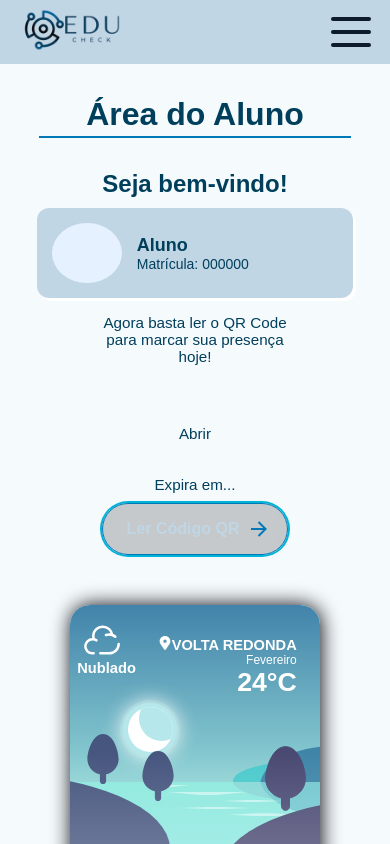
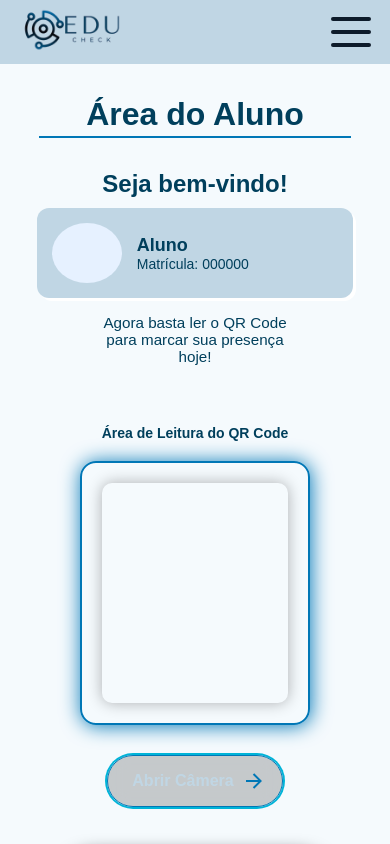
Before and after one commit to AndrewLPimenta/edu-check-front, a React (Create React App) app: page /OnlyPage in a window 390 px wide. Built offline with nearby package versions, Linux system fonts and the light colour scheme.

Commit message:
adicionando biblioteca de leitura de QRCode

```diff
--- a/package.json
+++ b/package.json
@@ -7,6 +7,7 @@
     "@testing-library/jest-dom": "^6.6.3",
     "@testing-library/react": "^16.2.0",
     "@testing-library/user-event": "^13.5.0",
+    "html5-qrcode": "^2.3.8",
     "react": "^19.0.0",
     "react-calendar": "^5.1.0",
     "react-dom": "^19.0.0",
--- a/src/components/Footer.jsx
+++ b/src/components/Footer.jsx
@@ -19,7 +19,7 @@ export default function Footer() {
             </div>
             <div className='footer-itemns'>
                 <h3>Política de Privacidade</h3>
-                <p>Nós valorizamos a sua privacidade e estamos comprometidos em proteger suas informações pessoais. Esta política descreve como coletamos, usamos e protegemos seus dados. Ao usar nosso site, você concorda com as práticas descritas nesta política.</p>
+                <p>Nós valorizamos a sua privacidade e estamos comprometidos em proteger suas informações pessoais. </p>
                 <ul>
                     <li><Link to="/">Leia nossa Política de Privacidade completa</Link></li>
                 </ul>
--- a/src/components/Presents.jsx
+++ b/src/components/Presents.jsx
@@ -1,5 +1,6 @@
 import React from 'react';
-import ".././styles/userPages.css";
+import "../styles/componentsUnity.css";
+
 const Presents = ({ students = [{ id: 1, name: 'Ninguém', registration: '000000', photo: 'https://via.placeholder.com/50' }] }) => {
   return (
     <div>
--- a/src/components/QRCodeScanner.jsx
+++ b/src/components/QRCodeScanner.jsx
@@ -0,0 +1,49 @@
+import React, { useState, useEffect } from "react";
+import { Html5QrcodeScanner } from "html5-qrcode";
+import "../styles/qr.css";
+
+const QRCodeScanner = ({ scanning, setScanResult }) => {
+    const [scanner, setScanner] = useState(null); // Estado para armazenar o scanner
+
+    useEffect(() => {
+        if (scanning) {
+            // Inicializar o scanner somente quando scanning for true
+            const newScanner = new Html5QrcodeScanner(
+                "reader",
+                { fps: 10, qrbox: 200 },
+                false
+            );
+
+            // Iniciar o scanner
+            newScanner.render(
+                (decodedText) => {
+                    setScanResult(decodedText); // Armazenar o resultado do QR Code
+                },
+                (error) => {
+                    console.log(error); // Caso haja algum erro durante a leitura
+                }
+            );
+
+            // Atualizar o estado para armazenar o scanner
+            setScanner(newScanner);
+
+            // Limpar o scanner quando o componente for desmontado ou quando 'scanning' mudar para false
+            return () => {
+                newScanner.clear();
+            };
+        }
+    }, [scanning, setScanResult]); // Re-aciona quando 'scanning' for true
+
+    return (
+        <div className="qrcode-display-scaner">
+            <div className="qrcode-placeholder-scaner">
+                <div className="qrcode-black-bg-scaner">
+                    {/* Aqui, o scanner vai ser renderizado, mas só quando 'scanning' for true */}
+                    <div id="reader"></div>
+                </div>
+            </div>
+        </div>
+    );
+};
+
+export default QRCodeScanner;
--- a/src/pages/Dashboard.jsx
+++ b/src/pages/Dashboard.jsx
@@ -28,7 +28,7 @@ const Dashboard = () => {
     }, [setLoading]);
 
     return (
-        <main className={`dashboard ${isNavigating ? "blurred" : ""}`}>
+        <main style={{ overflow: "hidden", height: "100vh" }} className={`dashboard ${isNavigating ? "blurred" : ""}`}>
             <div className={`main ${isNavigating ? "blurred" : ""}`}>
                 <Header />
                 {showPopup && popup === null && <PopupWellcome onSelect={handleSelection} />}
--- a/src/pages/ListOnly.jsx
+++ b/src/pages/ListOnly.jsx
@@ -17,6 +17,19 @@ export default function ListOnly() {
         <div>
             <Header />
             <Presents />
+            <Presents />
+            <Presents />
+            <Presents />
+            <Presents />
+            <Presents />
+            <Presents />
+            <Presents />
+            <Presents />
+            <Presents />
+            <Presents />
+            <Presents />
+            <Presents />
+            <Presents />
             <Footer />
         </div>
     );
--- a/src/pages/OnlyPage.jsx
+++ b/src/pages/OnlyPage.jsx
@@ -5,6 +5,7 @@ import CommentBox from "../components/CommentBox";
 import Footer from "../components/Footer";
 import Climax from "../components/Climax";
 import { useLoader } from "../context/LoaderContext";
+import QRCodeScanner from "../components/QRCodeScanner";
 import "../styles/userPages.css";
 
 const OnlyPage = ({
@@ -12,6 +13,8 @@ const OnlyPage = ({
 }) => {
   const [profilePhoto, setProfilePhoto] = useState(student.photo);
   const { setLoading } = useLoader();
+  const [scanning, setScanning] = useState(false);  // Controle do estado do scanner
+  const [scanResult, setScanResult] = useState(null);
 
   useEffect(() => {
     setLoading(true);
@@ -25,6 +28,10 @@ const OnlyPage = ({
       reader.onloadend = () => setProfilePhoto(reader.result);
       reader.readAsDataURL(file);
     }
+  };
+
+  const handleScannerButtonClick = () => {
+    setScanning(true); // Habilita o scanner
   };
 
   return (
@@ -58,14 +65,18 @@ const OnlyPage = ({
           <div className="only-div">
             <div className="only-div-children">
               <div className="qrcode-scanner">
-                <p className="expiration-text">Abrir</p>
+                <p className="expiration-text">Área de Leitura do QR Code</p>
               </div>
-              <div className="qrcode-display qrcode-placeholder">
-                <div className="qrcode-blurred" />
-                <p className="expiration-text">Expira em...</p>
-              </div>
+
+              {/* A caixa do scanner estará visível quando 'scanning' for true */}
+              <QRCodeScanner scanning={scanning} setScanResult={setScanResult} />
+
+              {/* O botão agora só abre a câmera e inicia o scanner */}
               <div className="link-edit">
-                <Button textButton="Ler Código QR" />
+                <Button
+                  onClick={handleScannerButtonClick}  // Ativa o scanner ao clicar no botão
+                  textButton="Abrir Câmera"
+                />
               </div>
             </div>
 
--- a/src/styles/componentsUnity.css
+++ b/src/styles/componentsUnity.css
@@ -557,13 +557,13 @@ body.dark-mode .footer-container a {
 }
 
 .footer-container {
+  font-size: 1.5vh;
   display: grid;
   grid-template-columns: 1fr 1fr 1fr;
   height: 40vh;
-  gap: 1rem;
-  width: 100%;
   padding: 1.5rem;
-  margin-top: 1.5rem;
+  margin-top: 1.8rem;
+
 }
 
 /* Aumentar o tamanho */
@@ -571,7 +571,7 @@ body.dark-mode .footer-container a {
   text-align: center;
   align-items: center;
   justify-content: center;
-  width: 33, 3%;
+  width: 33%, 33%, 33%;
 }
 
 .div-social {
--- a/src/styles/global.css
+++ b/src/styles/global.css
@@ -18,9 +18,12 @@
     --cor-botao-3: #90e0ef;  /* Azul muito claro (hover ou borda) */
 }
 
+
+
 html,
 body {
     overflow-y: auto;
+    overflow-x: hidden;
     min-height: 100vh;
 }
 
--- /dev/null
+++ b/src/styles/qr.css
@@ -0,0 +1,261 @@
+:root {
+
+    /* Cores de texto */
+    --cor-textos-1: #003f5c;
+    /* Azul escuro */
+    --cor-textos-2: #58a6ff;
+    /* Azul claro */
+    --cor-textos-3: #c0d6e4;
+    /* Azul pálido */
+    --cor-textos-4: #ffffff;
+    /* Branco */
+
+    /* Cores de fundo */
+    --cor-fundo-1: #0d1b2a;
+    /* Fundo escuro */
+    --cor-fundo-2: #06080d;
+    /* Azul escuro (modo escuro) */
+    --cor-fundo-3: #ffffff;
+    /* Fundo claro */
+    --cor-fundo-4: #e6f1ff;
+    /* Azul claro (modo claro) */
+    --cor-fundo-5: #f5fafd;
+    /* Fundo suave */
+
+    /* Botão e ícones */
+    --cor-botao-1: #0077b6;
+    /* Azul vibrante */
+    --cor-botao-2: #00b4d8;
+    /* Azul mais claro */
+    --cor-botao-3: #90e0ef;
+    /* Azul muito claro (hover) */
+    --sombra-clara: 0px 4px 10px rgba(0, 0, 0, 0.1);
+    --sombra-escura: 0px 4px 15px rgba(0, 0, 0, 0.5);
+
+}
+
+.qrcode-display {
+    border-radius: 16px;
+
+}
+
+.qrcode-display-scaner {
+    position: relative;
+    width: 100%;
+    height: 100%;
+    display: flex;
+    justify-content: center;
+    align-items: center;
+    padding: 20px;
+    background-color: transparent;
+    border-radius: 16px;
+}
+
+
+body.light-mode .qrcode-display, .qrcode-display-scaner {
+    border: 2px solid var(--cor-fundo-1);
+    box-shadow: 1px 1px 20px var(--cor-fundo-1);
+  }
+
+  body.dark-mode .qrcode-display, .qrcode-display-scaner {
+
+    border: 2px solid var(--cor-botao-1);
+    box-shadow: 1px 1px 20px var(--cor-botao-1);
+
+  }
+
+.qrcode-container-scaner {
+    display: flex;
+    flex-direction: column;
+    align-items: center;
+    justify-content: center;
+    gap: 20px;
+    height: 100%;
+}
+
+.qrcode-placeholder-scaner {
+    position: relative;
+    width: 100%;
+    max-width: 400px;
+    border-radius: 10px;
+    padding: 10px;
+    overflow: hidden;
+    box-shadow: 0 0 15px rgba(0, 0, 0, 0.3);
+}
+
+@media (max-width: 768px) {
+    .qrcode-placeholder-scaner {
+        height: 200px;
+    }
+}
+
+.qrcode-black-bg-scaner {
+    position: relative;
+    width: 100%;
+    height: 100%;
+}
+
+#reader {
+    position: relative;
+    padding: 0;
+    height: 100%;
+    width: 100%;
+}
+
+#reader__scan_region {
+    width: 100%;
+    min-height: 100px;
+    text-align: center;
+}
+
+.qrcode-placeholder-scaner img {
+    opacity: 0.8;
+}
+
+.qrcode-placeholder-scaner img[alt="Camera based scan"] {
+    opacity: 0.6;
+    max-width: 64px;
+    max-height: 64px;
+}
+
+
+.qrcode-result {
+    text-align: center;
+    margin-top: 20px;
+}
+
+.expiration-text {
+    font-size: 14px;
+    font-weight: 600;
+    margin-bottom: 10px;
+}
+
+.qrcode-result a {
+    color: #007bff;
+    text-decoration: none;
+    word-wrap: break-word;
+}
+
+/* Botão */
+.link-edit {
+    text-align: center;
+    margin-top: 20px;
+}
+
+.link-edit button {
+    background-color: #007bff;
+    color: white;
+    padding: 10px 20px;
+    border-radius: 5px;
+    border: none;
+    cursor: pointer;
+    font-size: 16px;
+    transition: background-color 0.3s;
+}
+
+.link-edit button:hover {
+    background-color: #0056b3;
+}
+/*
+
+body.dark-mode .qrcode-placeholder-scaner {
+    background-color: #121212;
+    border: 1px solid #333;
+}
+
+body.dark-mode #reader {
+    border: 1px solid #555;
+
+body.dark-mode .qrcode-placeholder img {
+    opacity: 0.9;
+}
+
+
+body.dark-mode .link-edit button {
+    background-color: #1a73e8;
+
+body.dark-mode .qrcode-result a {
+    color: #64b5f6;
+}
+
+
+body.light-mode .qrcode-placeholder {
+    background-color: #ada7a7;
+    border: 1px solid #ccc;
+
+body.light-mode #reader {
+    border: 1px solid #ddd;
+}
+
+body.light-mode .qrcode-placeholder img {
+    opacity: 0.8;
+}
+
+
+body.light-mode .link-edit button {
+    background-color: #007bff;
+}
+
+body.light-mode .qrcode-result a {
+    color: #007bff;
+}
+
+
+#reader div {
+    font-family: Arial, sans-serif;
+    font-size: 10pt;
+    text-align: center;
+}
+
+#reader div a {
+    color: #fff;
+    text-decoration: none;
+}
+
+body.dark-mode #reader div {
+    color: #ddd;
+}
+
+body.dark-mode #reader div a {
+    color: #bbb;
+}
+
+body.light-mode #reader div {
+    color: #333;
+
+body.light-mode #reader div a {
+    color: #555;
+body.dark-mode .qrcode-placeholder div,
+body.light-mode .qrcode-placeholder div {
+    position: absolute;
+    top: 10px;
+    right: 10px;
+    z-index: 2;
+    display: block;
+    padding: 5pt;
+    background: rgba(0, 0, 0, 0.69);
+    border-radius: 5px;
+    text-align: center;
+    font-weight: 400;
+    color: white;
+}
+
+body.dark-mode .qrcode-placeholder img {
+    opacity: 0.6;
+}
+
+body.dark-mode .qrcode-placeholder img[alt="Info icon"] {
+    position: absolute;
+    top: 4px;
+    right: 4px;
+    width: 16px;
+    height: 16px;
+    opacity: 0.6;
+    cursor: pointer;
+    z-index: 2;
+}
+
+body.light-mode .qrcode-placeholder div {
+    background: rgba(255, 255, 255, 0.8);
+    color: black;
+} */
```
Also changed, not shown: 1 other file (tests, documents, lock files or other folders).
